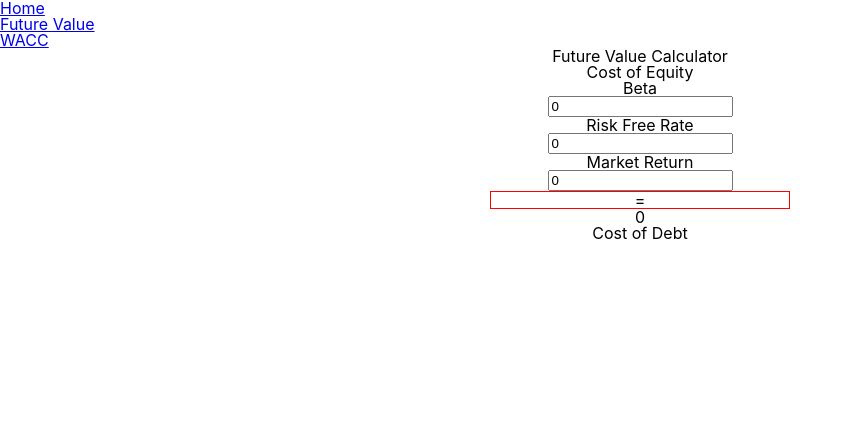
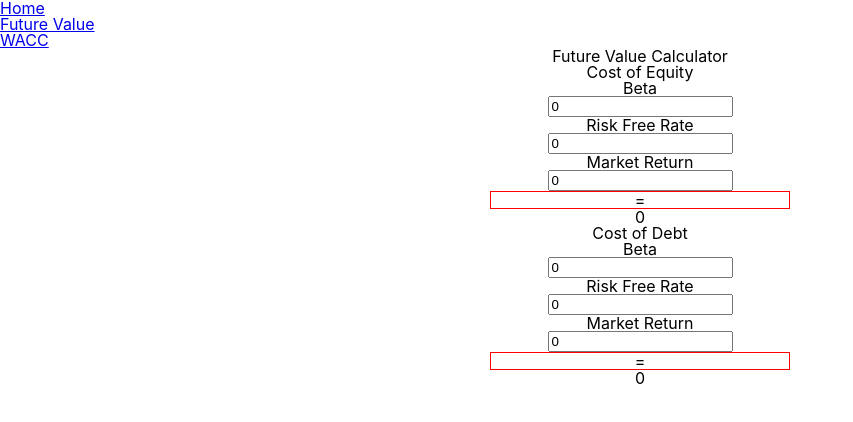
Before and after one commit to vanceleon/Finance_Calculator, a React (Create React App) app: page /wacc in a window 1280 px wide. Shown: the top 422 px of the page, without its empty margins (0-853 px from the left). Built offline with nearby package versions, Linux system fonts and the light colour scheme.

Commit message:
adding cost of debt boilerplate code

```diff
--- a/src/Components/waccInputs.js
+++ b/src/Components/waccInputs.js
@@ -13,18 +13,11 @@ export default function WACCInputs() {
   const [rm, setRm] = useState(0);
   const [rf, setRf] = useState(0);
   const [costOfEquity, setCostOfEquity] = useState(0);
-
-  // const onChange = e => {
-  //   e.preventDefault();
-  //   setInput({inpute.target.name:e.target.value});
-  //   console.log(input)
-  // }
+  const [costOfDebt, setCostOfDebt] = useState(0);
 
   const handleSubmit = e => {
     e.preventDefault();
-    // console.log(e.target);
-    const costOfEquity = weightedAverageCostOfCapital(rf, beta, rm)
-    // console.log(wacc)
+    const costOfEquity = weightedAverageCostOfCapital(rf, beta, rm);
     setCostOfEquity(costOfEquity);
   }
 
@@ -72,7 +65,49 @@ export default function WACCInputs() {
         <div className="answer">
           {costOfEquity}
         </div>
+        {/* will put cost of debt inputs here */}
         <h1>Cost of Debt</h1>
+        <div className='pv'>
+          <span className='label'>Beta</span>
+          <input
+            className='present-value'
+            name='beta'
+            type='number'
+            placeholder='Beta'
+            value={beta}
+            onChange={e => setBeta(e.target.value)}
+          />
+        </div>
+        <div className='interest-rates'>
+          <span className='label'>Risk Free Rate</span>
+          <input
+            className='interest-rate'
+            name='rf'
+            type='number'
+            placeholder='Risk Free Rate'
+            value={rf}
+            onChange={e => setRf(e.target.value)}
+          />
+        </div>
+        <div className='years'>
+          <span className='label'>Market Return</span>
+          <input
+            className='term-length'
+            name='rm'
+            type='number'
+            placeholder='Market Return'
+            value={rm}
+            onChange={e => setRm(e.target.value)}
+          />
+        <div className="result" onClick={e=> {
+          handleSubmit(e)
+        }}>
+          =
+        </div>
+        </div>
+        <div className="answer">
+          {costOfDebt}
+        </div>
       </form>
 
   );
```
Also changed, not shown: 1 other file (tests, documents, lock files or other folders).
